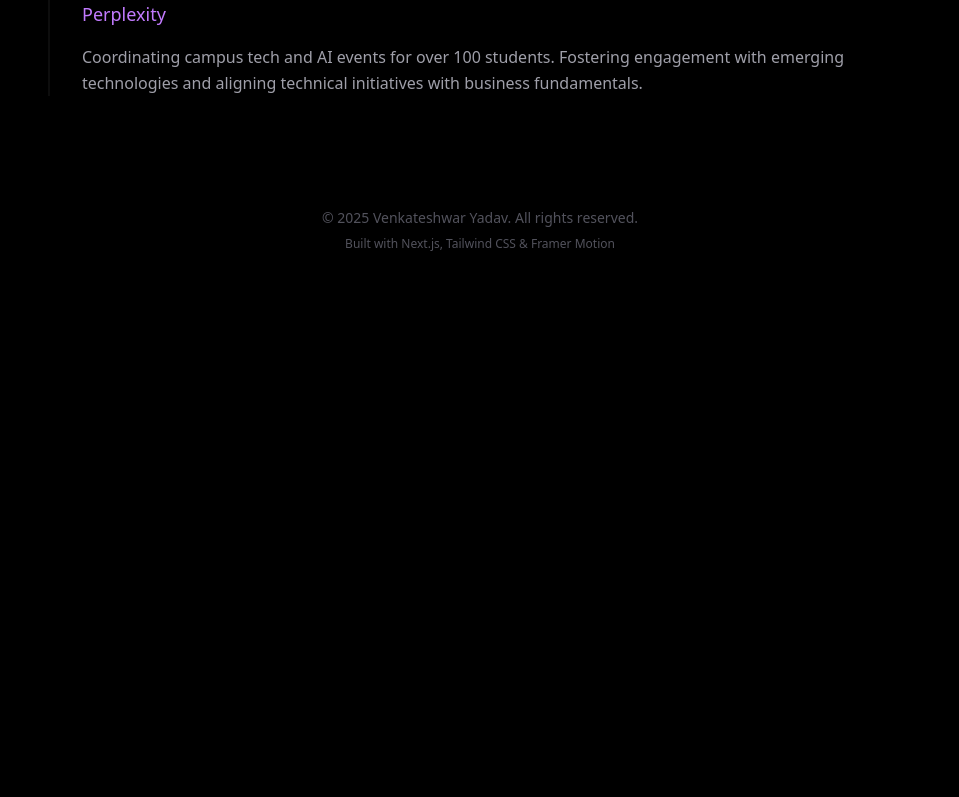
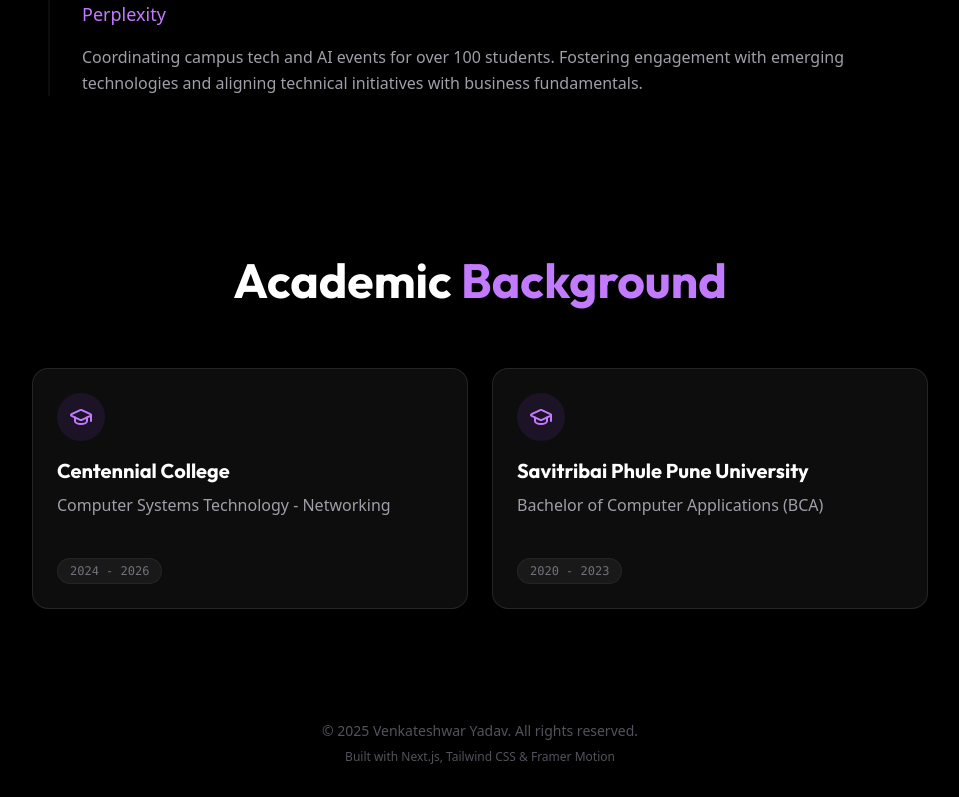
Before and after one commit to mccharliesins/mccharliesins, a Next.js app: page / in a window 1280 px wide. Shown: the part 2290-3087 px from the top of the page, without its empty margins (160-1119 px from the left). Before the commit the page ends 2574 px from the top, so only its background shows below. Built offline with nearby package versions, Linux system fonts and the light colour scheme.

Commit message:
Add_Education_section

```diff
--- a/app/page.tsx
+++ b/app/page.tsx
@@ -3,6 +3,7 @@ import Hero from "@/components/Hero";
 import Projects from "@/components/Projects";
 import Experience from "@/components/Experience";
 import Skills from "@/components/Skills";
+import Education from "@/components/Education";
 
 export default function Home() {
   return (
@@ -11,6 +12,7 @@ export default function Home() {
       <Skills />
       <Projects />
       <Experience />
+      <Education />
       <footer className="py-8 text-center text-zinc-600 text-sm">
         <p>&copy; {new Date().getFullYear()} Venkateshwar Yadav. All rights reserved.</p>
         <p className="mt-2 text-xs">
--- /dev/null
+++ b/components/Education.tsx
@@ -0,0 +1,43 @@
+"use client";
+import { resumeData } from "@/data/resume";
+import { motion } from "framer-motion";
+import { GraduationCap } from "lucide-react";
+
+export default function Education() {
+    return (
+        <section className="py-20 px-4" id="education">
+            <motion.div
+                initial={{ opacity: 0, y: 20 }}
+                whileInView={{ opacity: 1, y: 0 }}
+                transition={{ duration: 0.5 }}
+                viewport={{ once: true }}
+                className="max-w-4xl mx-auto"
+            >
+                <h2 className="text-3xl md:text-5xl font-bold text-center mb-16 font-outfit">
+                    Academic <span className="text-purple-400">Background</span>
+                </h2>
+
+                <div className="grid md:grid-cols-2 gap-6">
+                    {resumeData.education.map((edu, i) => (
+                        <motion.div
+                            key={i}
+                            whileHover={{ y: -5 }}
+                            className="p-6 rounded-2xl bg-white/5 border border-white/10 hover:border-purple-500/30 hover:bg-white/[0.07] transition-all group"
+                        >
+                            <div className="mb-4 w-12 h-12 rounded-full bg-purple-500/10 flex items-center justify-center group-hover:bg-purple-500/20 transition-colors">
+                                <GraduationCap className="w-6 h-6 text-purple-400" />
+                            </div>
+                            <h3 className="text-xl font-bold text-white mb-2 font-outfit">
+                                {edu.school}
+                            </h3>
+                            <div className="text-zinc-400 mb-4 h-12">{edu.degree}</div>
+                            <div className="inline-block px-3 py-1 rounded-full text-xs font-mono bg-white/5 text-zinc-500 border border-white/5">
+                                {edu.period}
+                            </div>
+                        </motion.div>
+                    ))}
+                </div>
+            </motion.div>
+        </section>
+    );
+}
```
